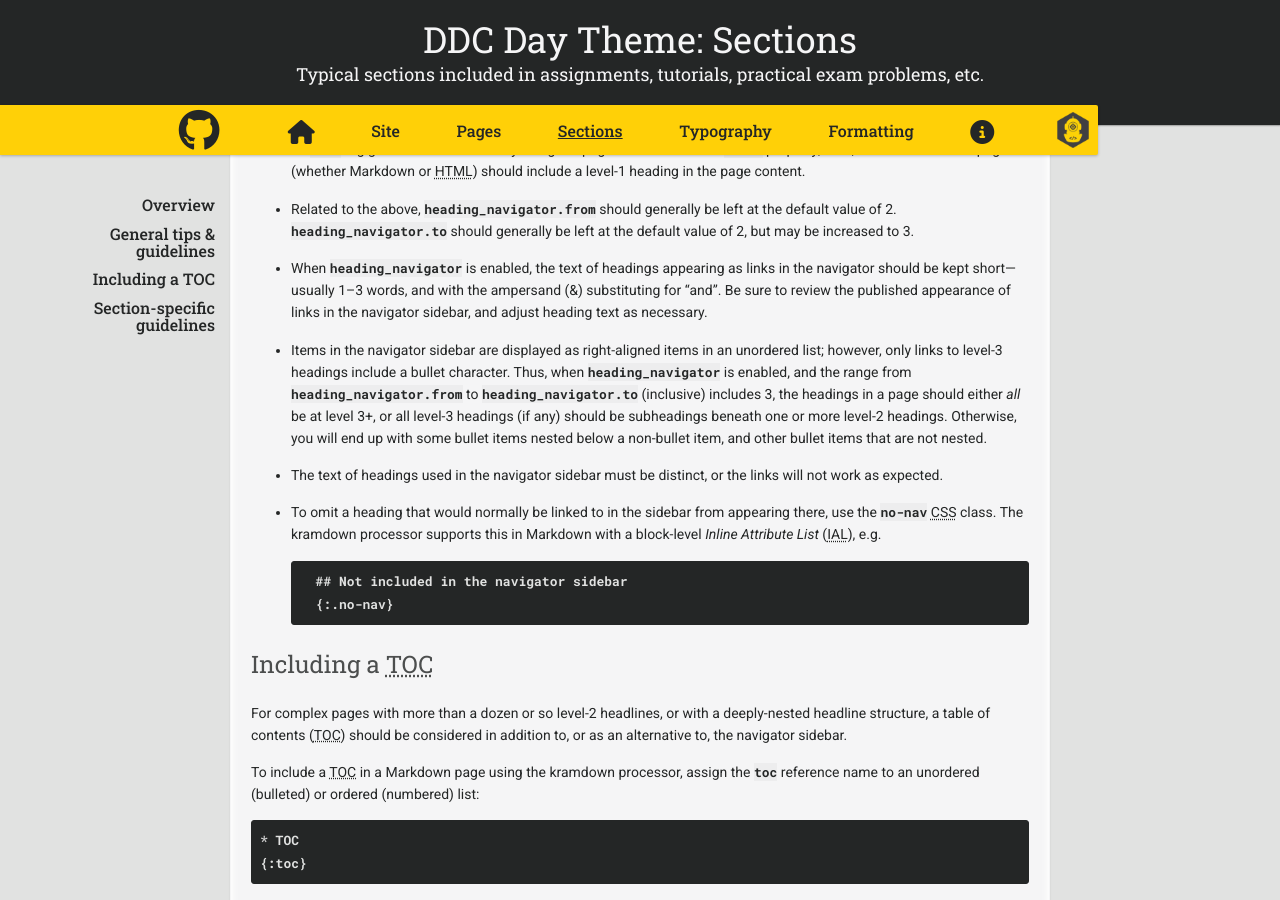
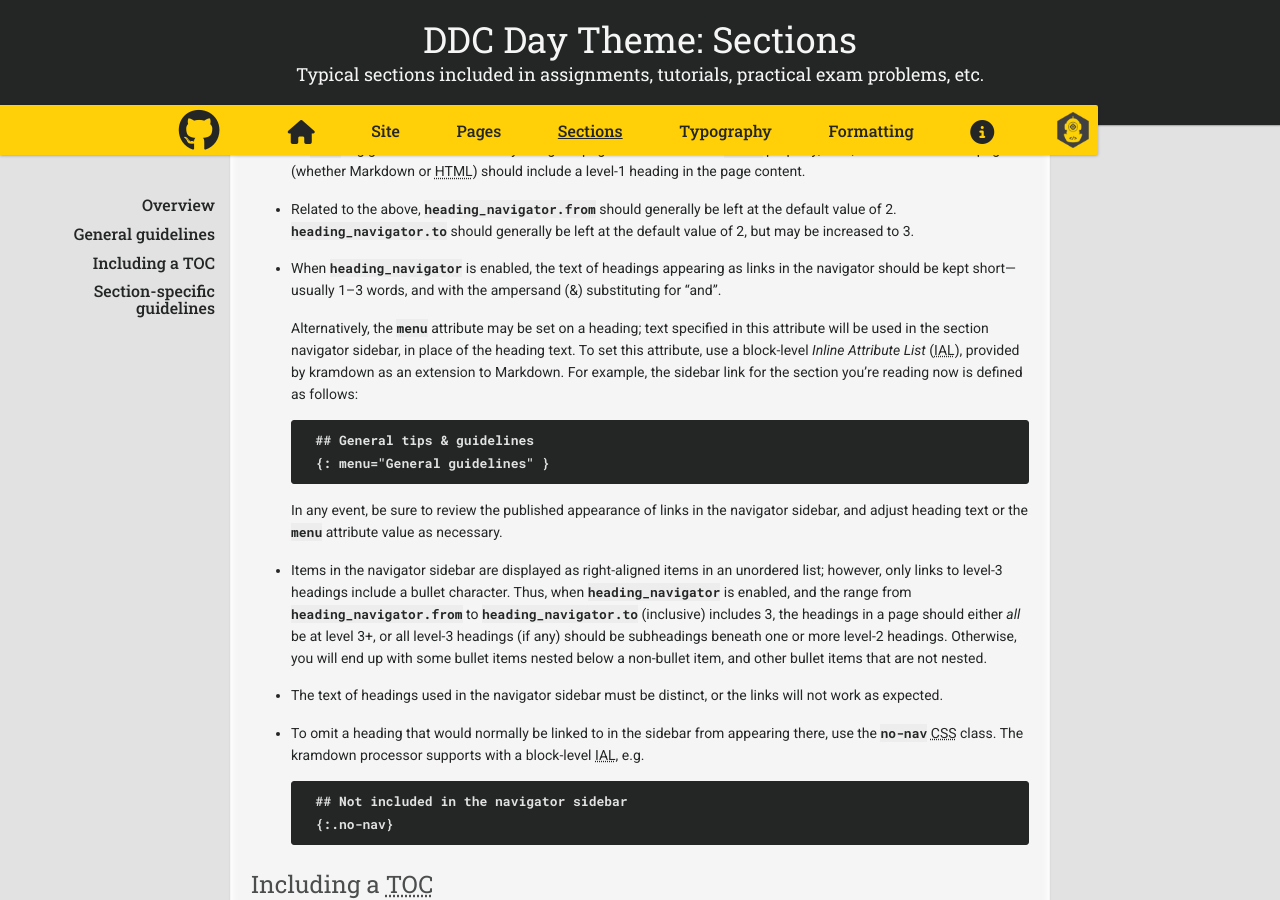
Before and after one commit to ddc-java/ddc-day, a Jekyll site: the page built from sections.md, in a window 1280 px wide and 900 px high, scrolled down 473 px. Built offline with Jekyll 4.4.1, drawn with Linux system fonts in a browser that asks for light colours; nearby versions of some CDN libraries; our own code applies the rules of GitHub Pages for plain Markdown files.

Commit message:
Sidebar explanation

````diff
--- a/sections.md
+++ b/sections.md
@@ -16,6 +16,7 @@ The kramdown parser used by default in this theme supports the usual Markdown he
 If the `heading_navigator.enabled` property is set to `true` at the site level, or at the page level for any given page, headings in the page content at level 2 (by default) will become links in a section navigator sidebar (as seen in this page).
 
 ## General tips & guidelines
+{: menu="General guidelines" }
 
 * In most cases, `heading_navigator.enabled` should be set to `true` (the default) at the site level.
 
@@ -23,13 +24,22 @@ If the `heading_navigator.enabled` property is set to `true` at the site level,
 
 * Related to the above, `heading_navigator.from` should generally be left at the default value of 2. `heading_navigator.to` should generally be left at the default value of 2, but may be increased to 3.
 
-* When `heading_navigator` is enabled, the text of headings appearing as links in the navigator should be kept short---usually 1--3 words, and with the ampersand (&) substituting for "and". Be sure to review the published appearance of links in the navigator sidebar, and adjust heading text as necessary.
+* When `heading_navigator` is enabled, the text of headings appearing as links in the navigator should be kept short---usually 1--3 words, and with the ampersand (&) substituting for "and".
+
+    Alternatively, the `menu` attribute may be set on a heading; text specified in this attribute will be used in the section navigator sidebar, in place of the heading text. To set this attribute, use a block-level _Inline Attribute List_ (IAL), provided by kramdown as an extension to Markdown. For example, the sidebar link for the section you're reading now is defined as follows:
+
+    ```markdown
+    ## General tips & guidelines
+    {: menu="General guidelines" }
+    ```
+
+    In any event, be sure to review the published appearance of links in the navigator sidebar, and adjust heading text or the `menu` attribute value as necessary.
 
 * Items in the navigator sidebar are displayed as right-aligned items in an unordered list; however, only links to level-3 headings include a bullet character. Thus, when `heading_navigator` is enabled, and the range from `heading_navigator.from` to `heading_navigator.to` (inclusive) includes 3, the headings in a page should either _all_ be at level 3+, or all level-3 headings (if any) should be subheadings beneath one or more level-2 headings. Otherwise, you will end up with some bullet items nested below a non-bullet item, and other bullet items that are not nested.
 
 * The text of headings used in the navigator sidebar must be distinct, or the links will not work as expected.
 
-* To omit a heading that would normally be linked to in the sidebar from appearing there, use the `no-nav` CSS class. The kramdown processor supports this in Markdown with a block-level _Inline Attribute List_ (IAL), e.g.
+* To omit a heading that would normally be linked to in the sidebar from appearing there, use the `no-nav` CSS class. The kramdown processor supports with a block-level IAL, e.g.
 
     ```markdown
     ## Not included in the navigator sidebar
````
